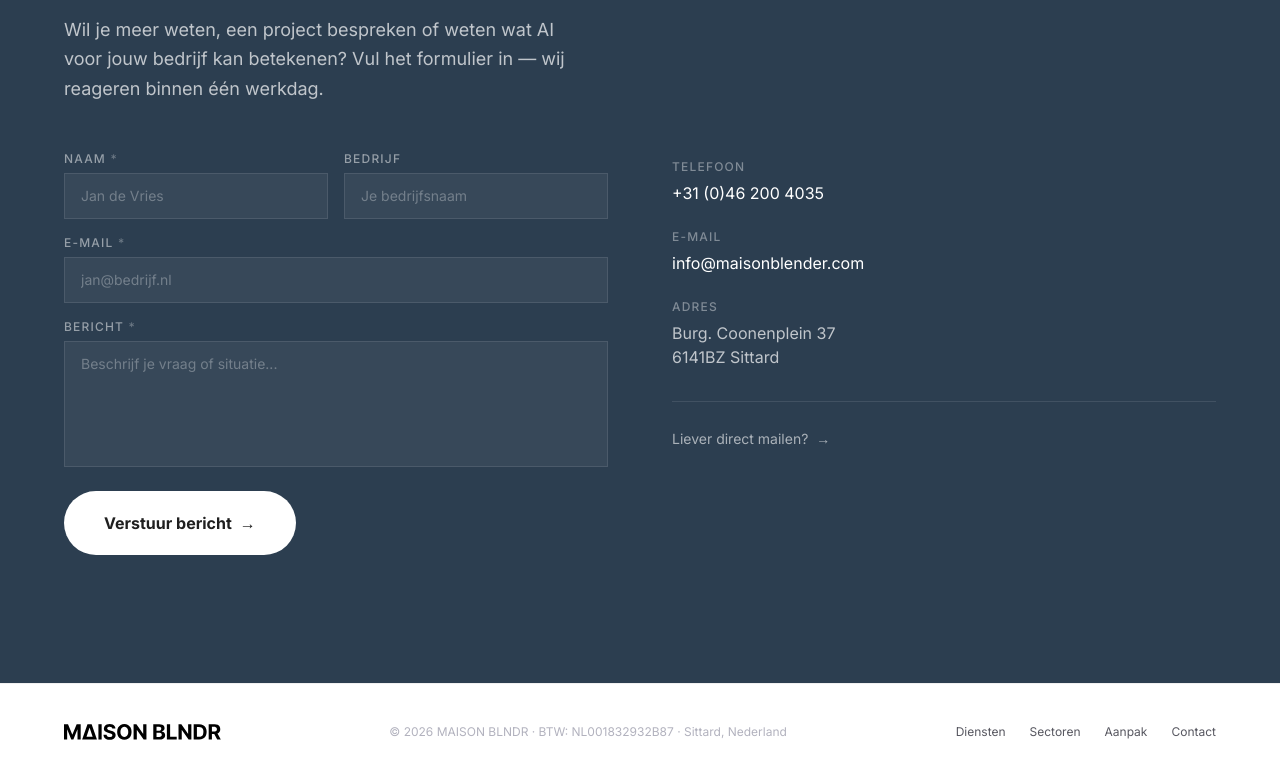
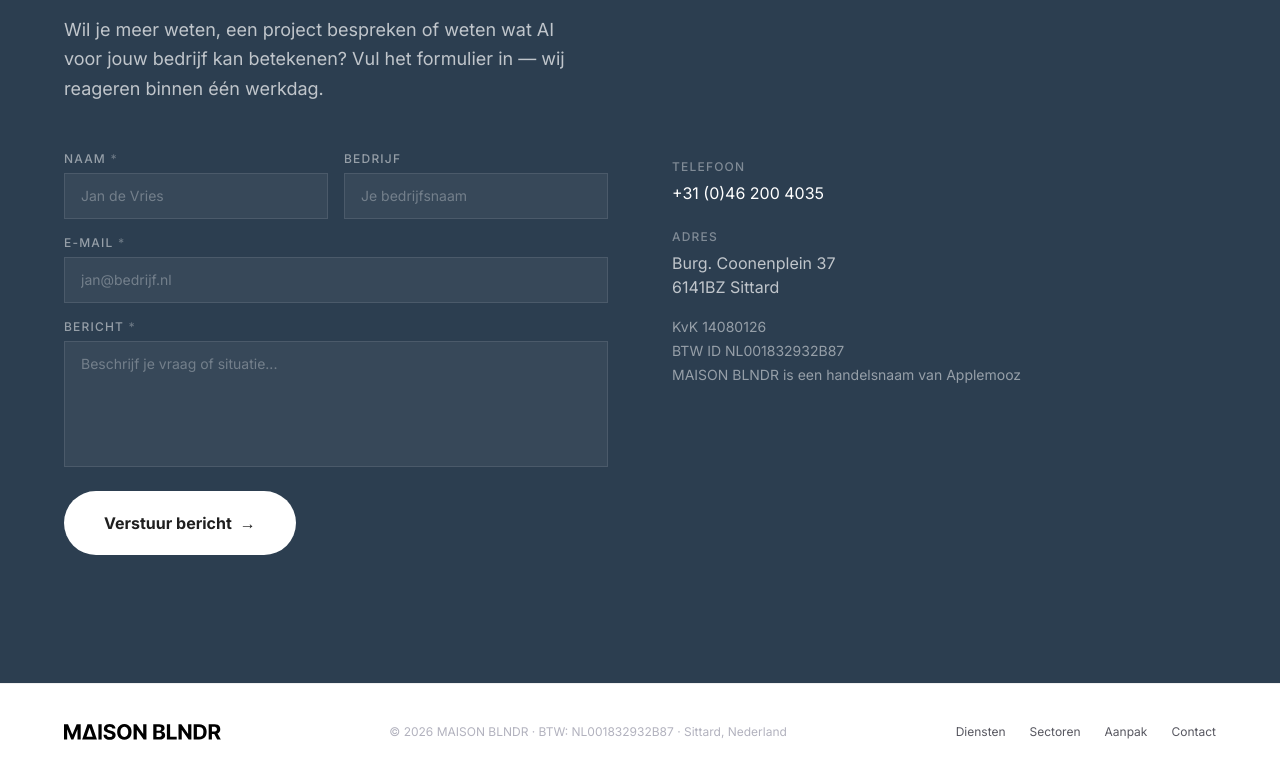
Before and after one commit to maisonblender/maisonblender.com, a Next.js app: page / in a window 1280 px wide. Shown: the part 7823-8601 px from the top of the page. Built offline with nearby package versions, Linux system fonts and the light colour scheme.

Commit message:
MIS-39: update footer contact details
- Remove email address from contact section
- Add KvK 14080126, BTW ID NL001832932B87, and handelsnaam line under address

Co-Authored-By: Paperclip <noreply@paperclip.ing>

```diff
--- a/components/Contact.tsx
+++ b/components/Contact.tsx
@@ -42,34 +42,18 @@
               </div>
               <div className="flex flex-col gap-1.5">
                 <span className="text-xs font-medium uppercase tracking-widest text-white/40">
-                  E-mail
-                </span>
-                <a
-                  href="mailto:info@maisonblender.com"
-                  className="text-white hover:text-white/70 transition-colors"
-                >
-                  info@maisonblender.com
-                </a>
-              </div>
-              <div className="flex flex-col gap-1.5">
-                <span className="text-xs font-medium uppercase tracking-widest text-white/40">
                   Adres
                 </span>
                 <span className="text-white/70">
                   Burg. Coonenplein 37<br />
                   6141BZ Sittard
                 </span>
+                <div className="mt-3 flex flex-col gap-1 text-sm text-white/50">
+                  <span>KvK 14080126</span>
+                  <span>BTW ID NL001832932B87</span>
+                  <span>MAISON BLNDR is een handelsnaam van Applemooz</span>
+                </div>
               </div>
-            </div>
-
-            <div className="border-t border-white/10 pt-6">
-              <a
-                href="mailto:info@maisonblender.com"
-                className="group inline-flex items-center gap-2 text-sm text-white/60 hover:text-white transition-colors"
-              >
-                Liever direct mailen?
-                <span className="transition-transform group-hover:translate-x-1">→</span>
-              </a>
             </div>
           </div>
         </div>
```
